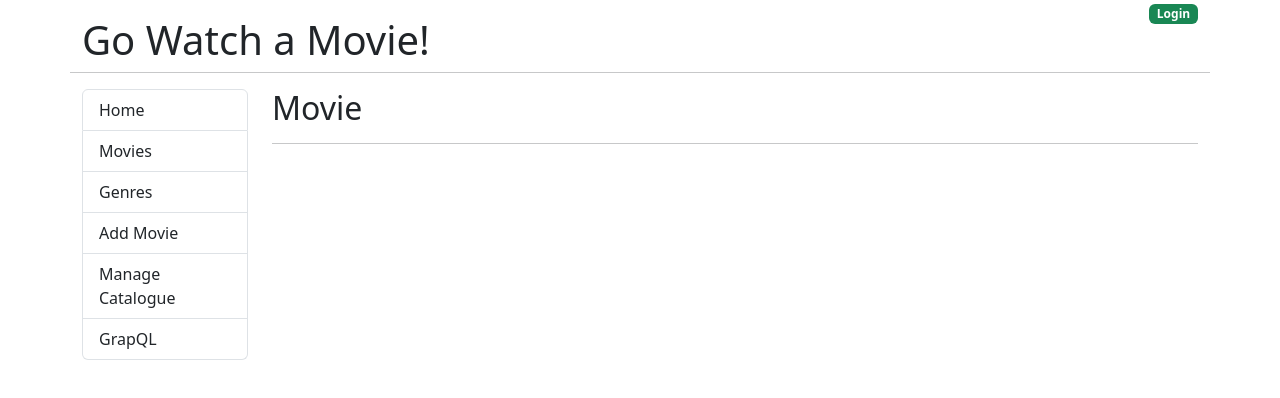
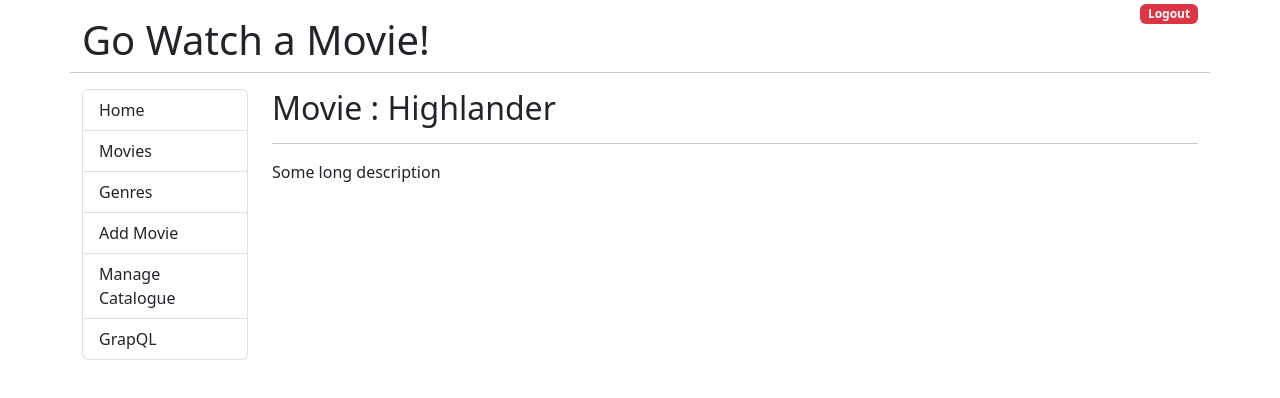
Before and after one commit to dentamuhajir/movies-fe, a React (Create React App) app: page /movies/1 in a window 1280 px wide. Shown: the top 398 px of the page. Built offline with nearby package versions, Linux system fonts and the light colour scheme.

Commit message:
Working on the login button

```diff
--- a/src/App.js
+++ b/src/App.js
@@ -1,5 +1,8 @@
+import { useEffect, useState } from "react"
 import { Link, Outlet } from 'react-router-dom'
+
 function App() {
+  const [jwtToken, setJwtToken] = useState("token")
   return (
     <div className="container">
       <div className="row">
@@ -7,7 +10,12 @@ function App() {
           <h1 className="mt-3"> Go Watch a Movie!</h1>
          </div>
          <div className="col text-end">
-          <Link to="/login"><span className="badge bg-success">Login</span></Link>
+          { jwtToken === "" ?
+            <Link to="/login"><span className="badge bg-success">Login</span></Link>
+            :
+            <a href="#!"><span className='badge bg-danger'>Logout</span></a>
+
+          }
          </div>
          <hr className="mb-3"></hr>
       </div>
@@ -19,9 +27,14 @@ function App() {
               <Link to="/" className="list-group-item list-group-item-action">Home</Link>
               <Link to="/movies" className="list-group-item list-group-item-action">Movies</Link>
               <Link to="/genres" className="list-group-item list-group-item-action">Genres</Link>
-              <Link to="/admin/movie/0" className="list-group-item list-group-item-action">Add Movie</Link>
-              <Link to="/manage-catalogue" className="list-group-item list-group-item-action">Manage Catalogue</Link>
-              <Link to="/graphql" className="list-group-item list-group-item-action">GrapQL</Link>
+
+              { jwtToken !== '' &&
+                <>
+                  <Link to="/admin/movie/0" className="list-group-item list-group-item-action">Add Movie</Link>
+                  <Link to="/manage-catalogue" className="list-group-item list-group-item-action">Manage Catalogue</Link>
+                  <Link to="/graphql" className="list-group-item list-group-item-action">GrapQL</Link>
+                </>
+              }
             </div>
           </nav>
         </div>
--- a/src/components/Movie.js
+++ b/src/components/Movie.js
@@ -21,8 +21,9 @@ const Movie = () => {
 
     return(
         <div>
-            <h2>Movie {myMovie.name}</h2>
+            <h2>Movie : {myMovie.title}</h2>
             <hr/>
+            <p>{myMovie.description}</p>
         </div>
     )
 }
```
